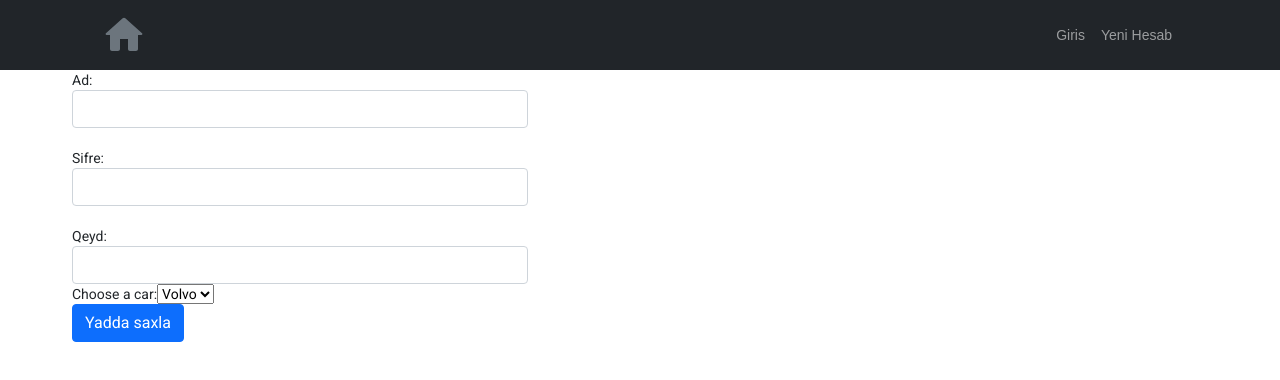
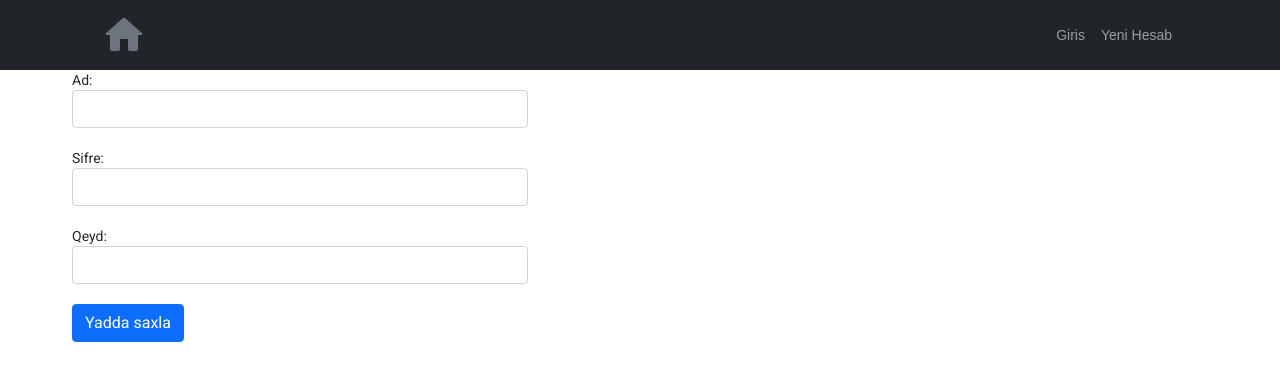
Before and after one commit to Farid64632/qedirxum-main-online-shopping, an Angular app in the folder angular/QedirxumOnlineShoppingProject/: page /manager-c in a window 1280 px wide. Shown: the top 380 px of the page. Built offline with nearby package versions, Linux system fonts and the light colour scheme.

Commit message:
Update manager-create.component.html

```diff
--- a/angular/QedirxumOnlineShoppingProject/src/app/manager-create/manager-create.component.html
+++ b/angular/QedirxumOnlineShoppingProject/src/app/manager-create/manager-create.component.html
@@ -32,13 +32,13 @@
 
           />
         </div>
-        <label for="cars">Choose a car:</label>
+     <!--    <label for="cars">Choose a car:</label>
         <select name="cars" id="cars">
           <option value="volvo">Volvo</option>
           <option value="saab">Saab</option>
           <option value="opel">Opel</option>
           <option value="audi">Audi</option>
-        </select>
+        </select>-->
        <br>
             <button type="submit" class="btn btn-primary">Yadda saxla</button>
           </form></div>
```
